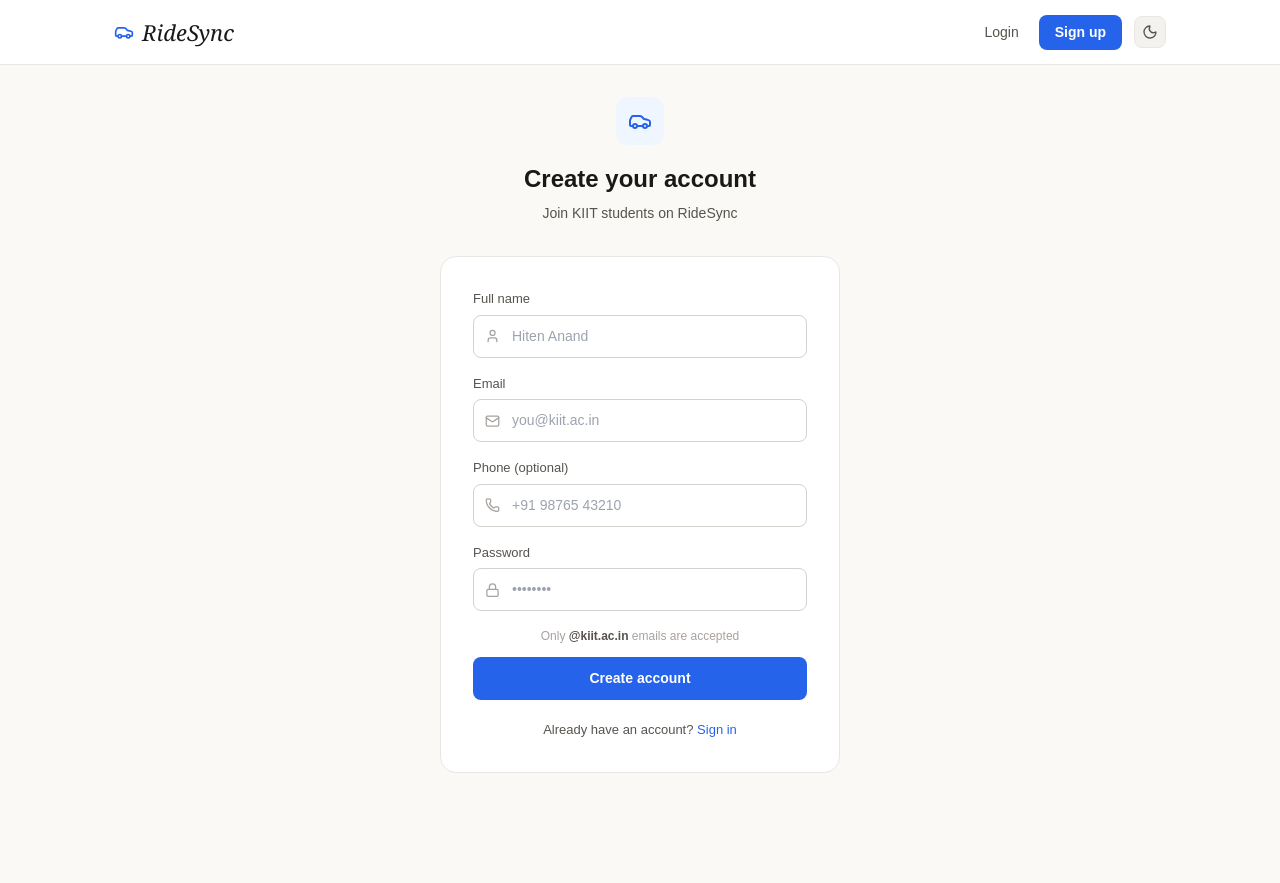
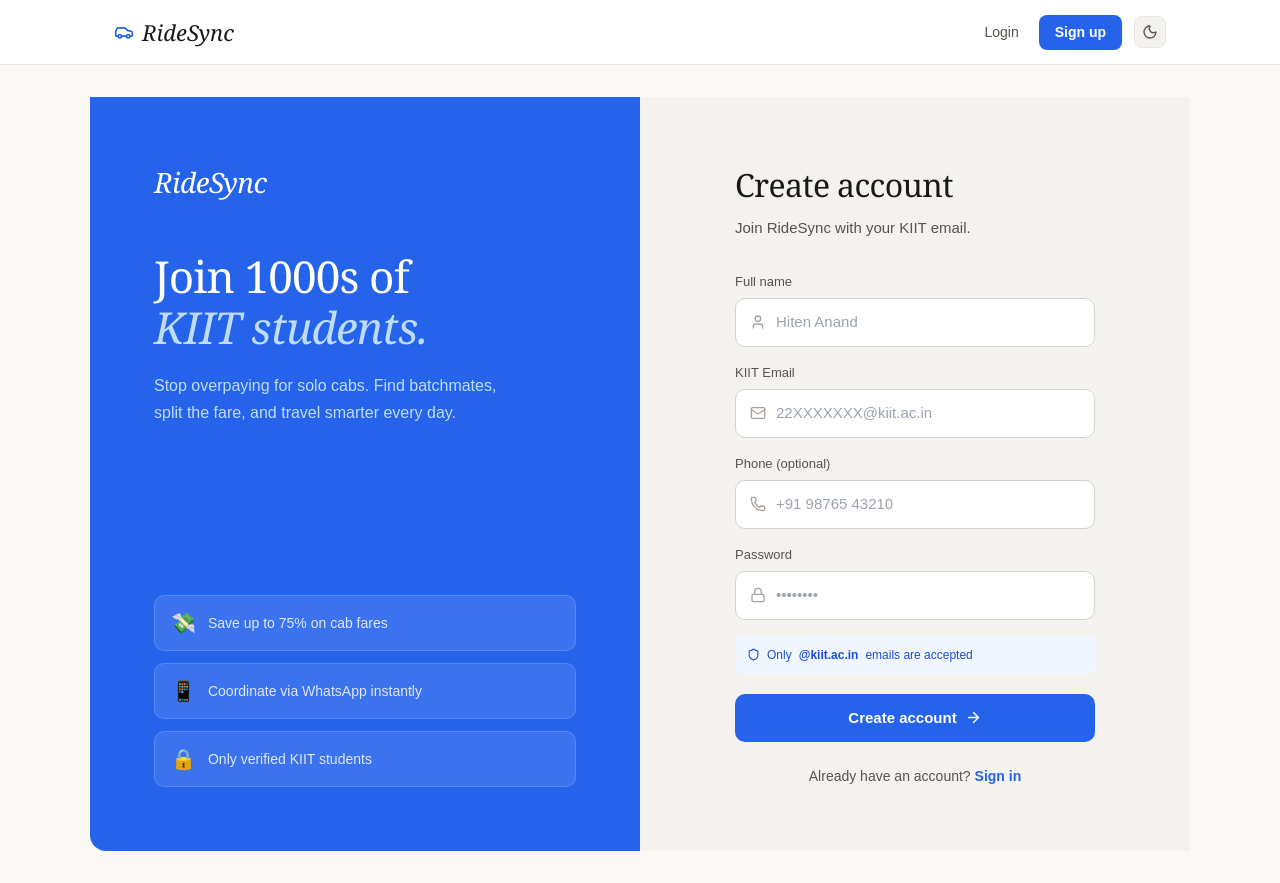
Before and after one commit to HitenAnand2207/ridesync-frontend, a Next.js app: page /register in a window 1280 px wide. Before the commit the page ends 805 px from the top, so only its background shows below. Built offline with nearby package versions, Linux system fonts and the light colour scheme; no server answers.

Commit message:
design: redesign register page with benefits panel

```diff
--- a/src/app/register/page.tsx
+++ b/src/app/register/page.tsx
@@ -4,25 +4,14 @@
 import { useRouter } from 'next/navigation';
 import Link from 'next/link';
 import toast from 'react-hot-toast';
-import { Car, Mail, Lock, User, Phone } from 'lucide-react';
+import { Mail, Lock, User, Phone, ArrowRight, Shield } from 'lucide-react';
 import api from '@/lib/axios';
-
-const inputStyle = {
-  width: '100%',
-  padding: '10px 12px 10px 38px',
-  borderRadius: '8px',
-  border: '1px solid var(--border-input)',
-  fontSize: '14px',
-  color: 'var(--text-primary)',
-  background: 'var(--bg-card)',
-  outline: 'none',
-  boxSizing: 'border-box' as const,
-};
 
 export default function RegisterPage() {
   const router = useRouter();
   const [form, setForm] = useState({ name: '', email: '', password: '', phone: '' });
   const [loading, setLoading] = useState(false);
+  const [focused, setFocused] = useState<string | null>(null);
 
   const handleSubmit = async (e: React.FormEvent) => {
     e.preventDefault();
@@ -38,61 +27,133 @@
     }
   };
 
+  const inputWrap = (isFocused: boolean) => ({
+    position: 'relative' as const,
+    borderRadius: '10px',
+    border: `1.5px solid ${isFocused ? 'var(--accent)' : 'var(--border-input)'}`,
+    background: 'var(--bg-card)',
+    transition: 'border-color 0.15s, box-shadow 0.15s',
+    boxShadow: isFocused ? '0 0 0 3px var(--accent-light)' : 'none',
+    display: 'flex',
+    alignItems: 'center',
+    gap: '10px',
+    padding: '0 14px',
+  });
+
+  const inputStyle = {
+    flex: 1,
+    padding: '12px 0',
+    border: 'none',
+    background: 'transparent',
+    fontSize: '15px',
+    color: 'var(--text-primary)',
+    outline: 'none',
+  };
+
   const fields = [
-    { key: 'name', label: 'Full name', type: 'text', placeholder: 'Hiten Anand', icon: <User size={15} color="var(--text-muted)" /> },
-    { key: 'email', label: 'Email', type: 'email', placeholder: 'you@kiit.ac.in', icon: <Mail size={15} color="var(--text-muted)" /> },
-    { key: 'phone', label: 'Phone (optional)', type: 'tel', placeholder: '+91 98765 43210', icon: <Phone size={15} color="var(--text-muted)" /> },
-    { key: 'password', label: 'Password', type: 'password', placeholder: '••••••••', icon: <Lock size={15} color="var(--text-muted)" /> },
+    { key: 'name', label: 'Full name', type: 'text', placeholder: 'Hiten Anand', icon: User },
+    { key: 'email', label: 'KIIT Email', type: 'email', placeholder: '22XXXXXXX@kiit.ac.in', icon: Mail },
+    { key: 'phone', label: 'Phone (optional)', type: 'tel', placeholder: '+91 98765 43210', icon: Phone },
+    { key: 'password', label: 'Password', type: 'password', placeholder: '••••••••', icon: Lock },
   ];
 
   return (
-    <div style={{ minHeight: '80vh', display: 'flex', alignItems: 'center', justifyContent: 'center' }}>
-      <div style={{ width: '100%', maxWidth: '400px' }}>
-        <div style={{ textAlign: 'center', marginBottom: '32px' }}>
+    <div style={{
+      minHeight: '85vh',
+      display: 'grid',
+      gridTemplateColumns: '1fr 1fr',
+      gap: '0',
+      alignItems: 'stretch',
+      margin: '0 -1.5rem',
+    }}>
+      {/* Left — branding */}
+      <div style={{
+        background: 'var(--accent)',
+        padding: '4rem',
+        display: 'flex',
+        flexDirection: 'column',
+        justifyContent: 'space-between',
+        borderRadius: '0 0 0 16px',
+      }}>
+        <div>
           <div style={{
-            width: '48px', height: '48px',
-            background: 'var(--accent-light)',
-            borderRadius: '12px',
-            display: 'flex', alignItems: 'center', justifyContent: 'center',
-            margin: '0 auto 16px',
+            fontFamily: 'var(--font-display)',
+            fontSize: '28px', fontStyle: 'italic',
+            color: '#ffffff', marginBottom: '48px',
+            letterSpacing: '-0.02em',
           }}>
-            <Car size={24} color="var(--accent)" />
+            RideSync
           </div>
-          <h1 style={{ fontSize: '24px', fontWeight: 700, color: 'var(--text-primary)', marginBottom: '6px' }}>
-            Create your account
-          </h1>
-          <p style={{ fontSize: '14px', color: 'var(--text-secondary)' }}>
-            Join KIIT students on RideSync
+
+          <h2 style={{
+            fontFamily: 'var(--font-display)',
+            fontSize: '44px', fontWeight: 400,
+            color: '#ffffff', lineHeight: 1.15,
+            marginBottom: '20px', letterSpacing: '-0.02em',
+          }}>
+            Join 1000s of<br />
+            <em style={{ color: '#bfdbfe' }}>KIIT students.</em>
+          </h2>
+
+          <p style={{ fontSize: '16px', color: '#bfdbfe', lineHeight: 1.7, maxWidth: '360px' }}>
+            Stop overpaying for solo cabs. Find batchmates, split the fare, and travel smarter every day.
           </p>
         </div>
 
-        <div style={{
-          background: 'var(--bg-card)',
-          border: '1px solid var(--border)',
-          borderRadius: '16px',
-          padding: '32px',
-        }}>
+        <div style={{ display: 'flex', flexDirection: 'column', gap: '12px' }}>
+          {[
+            { emoji: '💸', text: 'Save up to 75% on cab fares' },
+            { emoji: '📱', text: 'Coordinate via WhatsApp instantly' },
+            { emoji: '🔒', text: 'Only verified KIIT students' },
+          ].map(({ emoji, text }) => (
+            <div key={text} style={{
+              display: 'flex', alignItems: 'center', gap: '12px',
+              background: 'rgba(255,255,255,0.1)',
+              borderRadius: '10px', padding: '12px 16px',
+              border: '1px solid rgba(255,255,255,0.15)',
+            }}>
+              <span style={{ fontSize: '20px' }}>{emoji}</span>
+              <span style={{ fontSize: '14px', color: '#e0e7ff', fontWeight: 500 }}>{text}</span>
+            </div>
+          ))}
+        </div>
+      </div>
+
+      {/* Right — form */}
+      <div style={{
+        padding: '4rem',
+        display: 'flex',
+        flexDirection: 'column',
+        justifyContent: 'center',
+        background: 'var(--bg-secondary)',
+      }}>
+        <div style={{ maxWidth: '360px', width: '100%', margin: '0 auto' }}>
+          <h1 style={{
+            fontFamily: 'var(--font-display)',
+            fontSize: '32px', fontWeight: 400,
+            color: 'var(--text-primary)', marginBottom: '8px',
+            letterSpacing: '-0.02em',
+          }}>
+            Create account
+          </h1>
+          <p style={{ fontSize: '15px', color: 'var(--text-secondary)', marginBottom: '32px' }}>
+            Join RideSync with your KIIT email.
+          </p>
+
           <form onSubmit={handleSubmit}>
-            {fields.map(({ key, label, type, placeholder, icon }) => (
+            {fields.map(({ key, label, type, placeholder, icon: Icon }) => (
               <div key={key} style={{ marginBottom: '16px' }}>
-                <label style={{
-                  display: 'block', fontSize: '13px',
-                  fontWeight: 500, color: 'var(--text-secondary)',
-                  marginBottom: '6px',
-                }}>
+                <label style={{ display: 'block', fontSize: '13px', fontWeight: 500, color: 'var(--text-secondary)', marginBottom: '7px' }}>
                   {label}
                 </label>
-                <div style={{ position: 'relative' }}>
-                  <span style={{
-                    position: 'absolute', left: '12px',
-                    top: '50%', transform: 'translateY(-50%)',
-                  }}>
-                    {icon}
-                  </span>
+                <div style={inputWrap(focused === key)}>
+                  <Icon size={16} color={focused === key ? 'var(--accent)' : 'var(--text-muted)'} />
                   <input
                     type={type}
                     value={form[key as keyof typeof form]}
                     onChange={(e) => setForm({ ...form, [key]: e.target.value })}
+                    onFocus={() => setFocused(key)}
+                    onBlur={() => setFocused(null)}
                     style={inputStyle}
                     placeholder={placeholder}
                     required={key !== 'phone'}
@@ -101,31 +162,32 @@
               </div>
             ))}
 
-            <p style={{
-              fontSize: '12px', color: 'var(--text-muted)',
-              textAlign: 'center', marginBottom: '12px', marginTop: '4px',
+            <div style={{
+              display: 'flex', alignItems: 'center', gap: '7px',
+              padding: '10px 12px', background: 'var(--accent-light)',
+              borderRadius: '8px', marginBottom: '20px',
+              fontSize: '12px', color: 'var(--accent-text)',
             }}>
-              Only <strong style={{ color: 'var(--text-secondary)' }}>@kiit.ac.in</strong> emails are accepted
-            </p>
+              <Shield size={13} />
+              Only <strong>@kiit.ac.in</strong> emails are accepted
+            </div>
 
-            <button
-              type="submit"
-              disabled={loading}
-              style={{
-                width: '100%', padding: '11px',
-                background: loading ? 'var(--text-muted)' : 'var(--accent)',
-                color: '#ffffff', border: 'none',
-                borderRadius: '8px', fontSize: '14px', fontWeight: 600,
-                cursor: loading ? 'not-allowed' : 'pointer',
-              }}
-            >
-              {loading ? 'Creating account...' : 'Create account'}
+            <button type="submit" disabled={loading} style={{
+              width: '100%', padding: '13px',
+              background: loading ? 'var(--text-muted)' : 'var(--accent)',
+              color: '#ffffff', border: 'none',
+              borderRadius: '10px', fontSize: '15px', fontWeight: 600,
+              cursor: loading ? 'not-allowed' : 'pointer',
+              display: 'flex', alignItems: 'center',
+              justifyContent: 'center', gap: '8px',
+            }}>
+              {loading ? 'Creating account...' : (<>Create account <ArrowRight size={17} /></>)}
             </button>
           </form>
 
-          <p style={{ textAlign: 'center', fontSize: '13px', color: 'var(--text-secondary)', marginTop: '20px' }}>
+          <p style={{ textAlign: 'center', fontSize: '14px', color: 'var(--text-secondary)', marginTop: '24px' }}>
             Already have an account?{' '}
-            <Link href="/login" style={{ color: 'var(--accent)', fontWeight: 500, textDecoration: 'none' }}>
+            <Link href="/login" style={{ color: 'var(--accent)', fontWeight: 600, textDecoration: 'none' }}>
               Sign in
             </Link>
           </p>
```
